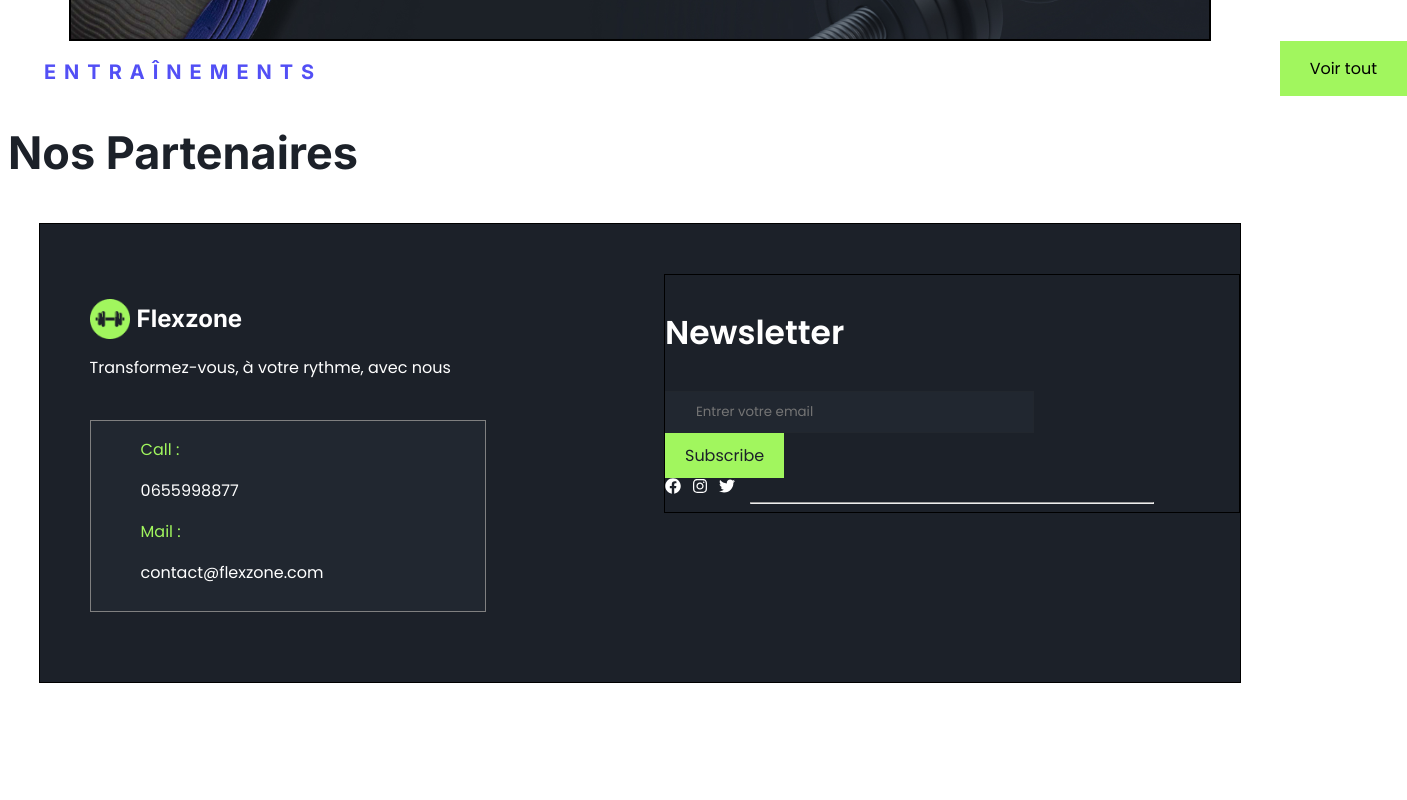
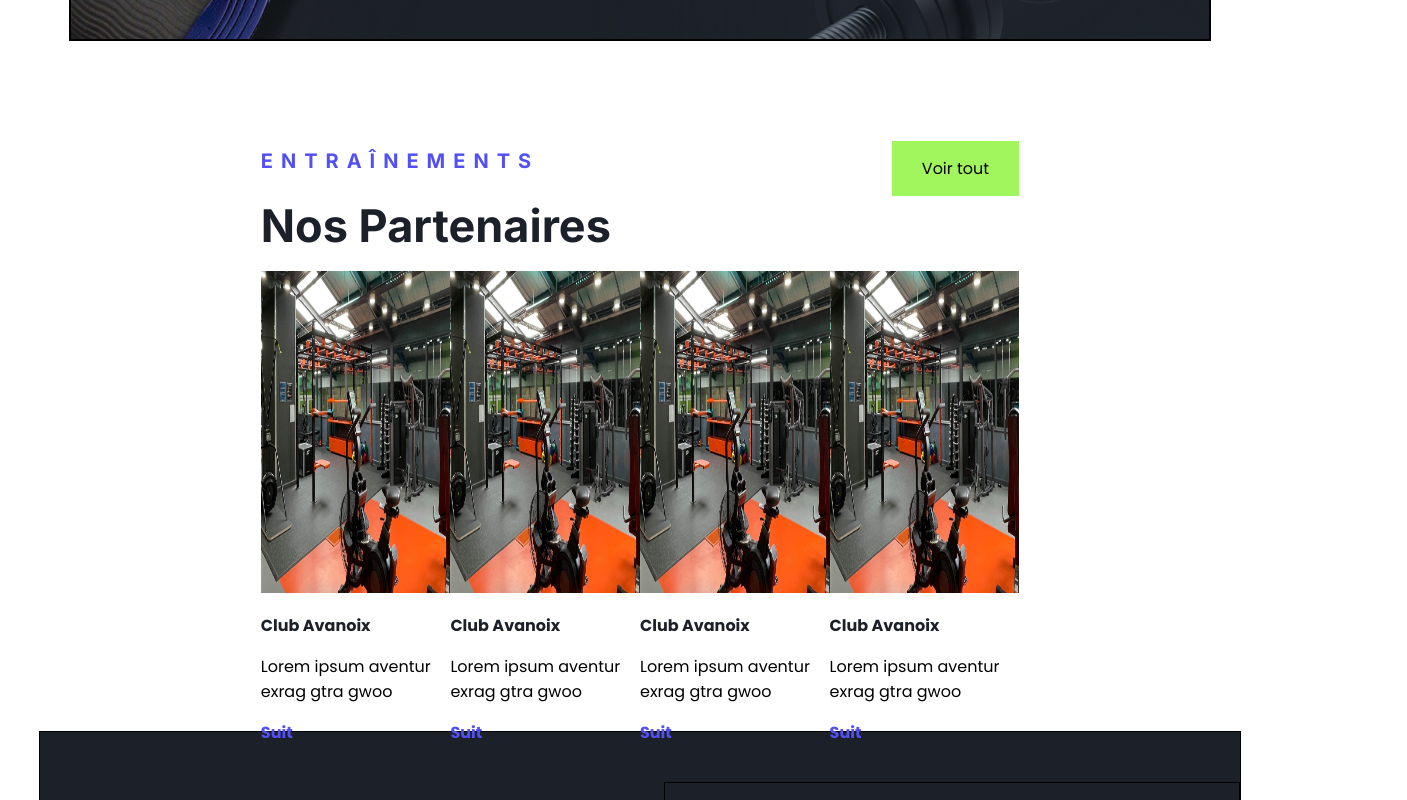
Before and after one commit to chanka1021/FlexZone, a React (Create React App) app: page / in a window 1280 px wide. Shown: the part 600-1400 px from the top of the page, 1407 px wide, since content can reach past the window. Before the commit the page ends 1291 px from the top, so only its background shows below. Built offline with nearby package versions, Linux system fonts and the light colour scheme.

Commit message:
ClubCards

```diff
--- /dev/null
+++ b/src/components/ClubCard.js
@@ -0,0 +1,16 @@
+import React from 'react'
+import '../components/styles/ClubCard.css'
+
+function ClubCard(props) {
+  return (
+    <div className='ClubCardContainer'>
+        <img className='' src={props.img} />
+        <p className='ClubTitle'>{props.title}</p>
+        <p>{props.desc}</p>
+        <p className='suite'>Suit</p>
+
+    </div>
+  )
+}
+
+export default ClubCard
--- /dev/null
+++ b/src/components/PartnersSection.js
@@ -0,0 +1,27 @@
+import React from "react";
+import "./styles/PartnersSection.css";
+import GlobaleTitle from "./GlobaleTitle";
+import ClubCard from "./ClubCard";
+import gym from "../assets/gym.jpg"
+function PartnersSection() {
+  return (
+    <div className="PartnersSection">
+      <div className="row">
+        <GlobaleTitle t1="ENTRAÎNEMENTS" t2="Nos Partenaires" />
+        <div>
+          <div className="MainBtn"> Voir tout</div>
+        </div>
+      </div>
+      <div className="CardsContainer">
+      <ClubCard img={gym} title="Club Avanoix" desc="Lorem ipsum aventur exrag gtra gwoo"/>
+      <ClubCard img={gym} title="Club Avanoix" desc="Lorem ipsum aventur exrag gtra gwoo"/>
+      <ClubCard img={gym} title="Club Avanoix" desc="Lorem ipsum aventur exrag gtra gwoo"/>
+      <ClubCard img={gym} title="Club Avanoix" desc="Lorem ipsum aventur exrag gtra gwoo"/>
+      </div>
+
+
+    </div>
+  );
+}
+
+export default PartnersSection;
--- a/src/components/Section.js
+++ /dev/null
@@ -1,17 +0,0 @@
-import React from "react";
-import "./styles/Section.css";
-import GlobaleTitle from "./GlobaleTitle";
-function Section() {
-  return (
-    <div className="Section">
-      <div className="row">
-        <GlobaleTitle t1="ENTRAÎNEMENTS" t2="Nos Partenaires" />
-        <div>
-          <div className="MainBtn"> Voir tout</div>
-        </div>
-      </div>
-    </div>
-  );
-}
-
-export default Section;
--- /dev/null
+++ b/src/components/styles/ClubCard.css
@@ -0,0 +1,21 @@
+.ClubCardContainer{
+    height: 460px;
+    width: 330px;
+font-family: 'Inter', sans-serif;
+
+}
+
+.ClubCardContainer img {
+    height: 70%;
+    width: 100%;
+}
+
+.ClubTitle{
+    color: #1C2129;
+    font-weight: 900;
+}
+.suite{
+    color : #524FF5;
+    cursor: pointer;
+    font-weight: bold;
+}
--- a/src/components/styles/GlobaleTitle.css
+++ b/src/components/styles/GlobaleTitle.css
@@ -1,24 +1,25 @@
 .titleContainer{
     font-family: 'Inter', sans-serif;
+    justify-content: start;
+    align-content: start;
+    display: flex;
+    flex-direction: column;
+    line-height: 0;
 }
 
 .p1{
 color: #524FF5;
-text-align: center;
 font-family: Inter;
 font-size: 20px;
 font-style: normal;
 font-weight: 600;
-line-height: 110%; /* 22px */
 letter-spacing: 8px;
 text-transform: uppercase;
 }
 .p2{
-    color: #1C2129;
-text-align: center;
+color: #1C2129;
 font-family: Inter;
 font-size: 45px;
 font-style: normal;
 font-weight: 700;
-line-height: 110%; /* 49.5px */
 }
--- /dev/null
+++ b/src/components/styles/PartnersSection.css
@@ -0,0 +1,22 @@
+.PartnersSection{
+display: flex;
+width: 60%;
+flex-direction: column;
+align-items: flex-start;
+margin: auto;
+margin-top: 100px;
+}
+
+.row{
+    display: flex;
+    justify-content: space-between  ;
+    width: 100%;
+}
+
+
+.CardsContainer{
+    display: flex;
+    flex-direction: row;
+    justify-content: space-between;
+    width: 100%;
+}
--- a/src/components/styles/Section.css
+++ /dev/null
@@ -1,12 +0,0 @@
-.Section{
-display: flex;
-width: 1399px;
-flex-direction: column;
-align-items: flex-start;
-}
-
-.row{
-    display: flex;
-    justify-content: space-between  ;
-    width: 100%;
-}
--- a/src/index.css
+++ b/src/index.css
@@ -3,6 +3,7 @@ font-family: 'Inter', sans-serif;
 font-family: 'Lato', sans-serif;
 font-family: 'Poppins', sans-serif;
 */
+
     *{
         font-family: 'Poppins', sans-serif;
     }
--- a/src/pages/Home.jsx
+++ b/src/pages/Home.jsx
@@ -4,14 +4,13 @@ import SectionTitle from '../components/SectionTitle'
 import img from '../assets/sec1.jpg'
 import HomeTitle from '../components/HomeTitle'
 import GlobaleTitle from '../components/GlobaleTitle'
-import Section from '../components/Section'
+import PartnersSection from '../components/PartnersSection'
 
 function Home() {
   return (
     <>
      <HomeTitle img={img}/>
-
-     <Section/>
+     <PartnersSection/>
     </>
   )
 }
```
Also changed, not shown: src/assets/gym.jpg (added).
